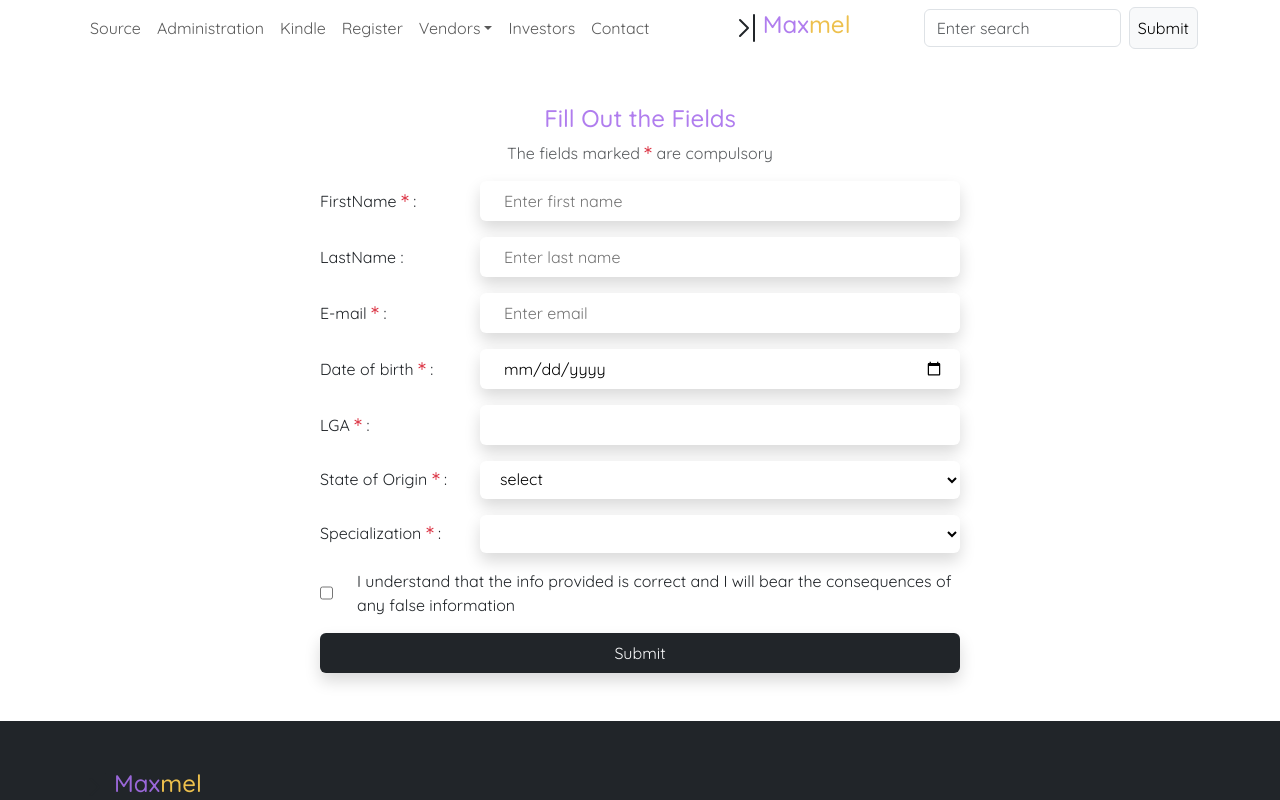
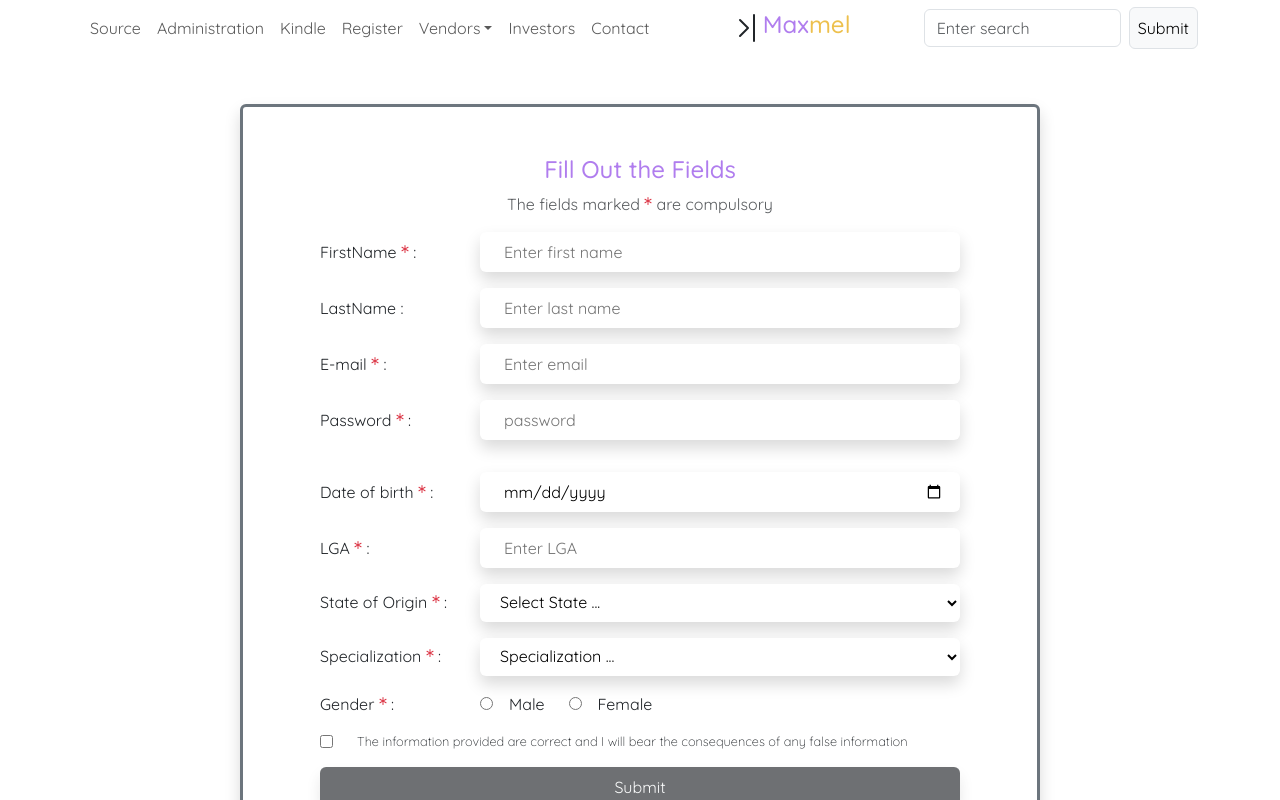
Before and after one commit to Henry-Egboh/maxmel, a React (Create React App) app: page /Components/Register.js in a window 1280 px wide. Shown: the top 800 px of the page. Built offline with nearby package versions, Linux system fonts and the light colour scheme.

Commit message:
Created the form elements as controlled components using react value and onChange props. bootstrap shadow was used to style the form

```diff
--- a/src/Components/Footer.js
+++ b/src/Components/Footer.js
@@ -12,7 +12,7 @@ const Footer = () => {
             {/* company logo with text at footer */}
                 <div className='w-25 pt-5'>
                     <div className='d-flex align-items-center'>
-                        <ChevronBarRight className='fs-2'/>
+                        <ChevronBarRight className='fs-2 text-light'/>
                         <h4 className='color-text'>Max<span className='color-text-sub'>mel</span></h4>
                     </div>
                     <div>
--- a/src/Components/FormComp.js
+++ b/src/Components/FormComp.js
@@ -1,41 +1,147 @@
 import { Container } from "react-bootstrap";
 import { Asterisk } from "react-bootstrap-icons";
+import { useState } from "react";
+import { validateEmail } from "./utils";
+
+
+// print error message
+const PrintErrorMessage = () => {
+        return (
+                <p className="mb-0">Please enter the minimum of 8 characters</p>
+            );
+}
 
 const FormComp = () => {
+    // use state hooks to get data from user and update it
+    const [firstName, setFirstName] = useState("");
+    const [lastName, setLastName] = useState("");
+    const [email, setEmail] = useState("");
+    const [password, setPassword] = useState({
+        value: "",
+        isTouched: false,
+    });
+    const [dateOfBirth, setDateOfBirth] = useState("");
+    const [lga, setLga] = useState("");
+    const [state, setState] = useState("");
+    const [specialization, setSpecialization] = useState("");
+    const [gender, setGender] = useState("");
+    const [check, setCheck] = useState("");
+
+    // form validation
+    const getIsFormValid = () => {
+        return (
+          firstName && validateEmail(email) && lga && state &&
+          specialization && password.value.length >= 8
+        );
+      };
+
+    const clearForm = () => {
+        setFirstName("");
+        setLastName("");
+        setEmail("");
+        setPassword({
+            value: "",
+            isTouched: false,
+        });
+        setDateOfBirth("");
+        setLga("");
+        setState("");
+        setSpecialization("");
+        setGender("");
+        setCheck("");
+    }
+
+    // handle form when submitted
+    const handleSubmit = (e) => {
+        e.preventDefault();
+        alert("Form Submiited");
+        console.log("Submitted successfully");
+        clearForm();
+    }
     return (
-        <main>
+        <div>
             <div className="wrapper my-5">
                 <Container className="d-flex justify-content-center">
-                    <div className="wrapper-div d-flex flex-column align-items-center">
+                    <div className="wrapper-div d-flex flex-column align-items-center border border-3 border-secondary p-5 shadow bg-body rounded">
                         <h4 className="color-text">Fill Out the Fields</h4>
                         <p className="text-muted">The fields marked <sup><Asterisk className="text-danger asterisk-size" /></sup> are compulsory</p>
                         {/* forms */}
-                        <fieldset>
-                            <form action="" className="d-flex flex-column gap-3">
+                        <form action="" className="d-flex flex-column gap-3" onSubmit={handleSubmit}>
                                 {/* first name */}
                                 <div>
-                                    <label for="firstName" className="label-width">FirstName <sup><Asterisk className="text-danger asterisk-size" /></sup> :</label>
-                                    <input className="border border-0 shadow bg-body p-3 rounded input-width py-2 ps-4" id="firstName" type='text' placeholder="Enter first name"  />
+                                    <label htmlFor="firstName" className="label-width">FirstName <sup><Asterisk className="text-danger asterisk-size" /></sup> :</label>
+                                    <input
+                                    className="border border-0 shadow bg-body p-3 rounded input-width py-2 ps-4"
+                                    id="firstName"
+                                    type="text"
+                                    placeholder="Enter first name"
+                                    name="firstName"
+                                    value={firstName}
+                                    onChange={(e) => setFirstName(e.target.value)} />
                                 </div>
                                 {/* last name */}
                                 <div>
-                                    <label for="lastName" className="label-width">LastName :</label>
-                                    <input className="border border-0 shadow bg-body p-3 rounded input-width py-2 ps-4" id='lastName' type='text' placeholder="Enter last name"  />
+                                    <label htmlFor="lastName" className="label-width">LastName :</label>
+                                    <input
+                                    className="border border-0 shadow bg-body p-3 rounded input-width py-2 ps-4"
+                                    id='lastName'
+                                    type='text'
+                                    placeholder="Enter last name"
+                                    name="lastName"
+                                    value={lastName} onChange={(e) => setLastName(e.target.value)} />
                                 </div>
                                 {/* email */}
                                 <div>
-                                    <label for="email" className="label-width">E-mail <sup><Asterisk className="text-danger asterisk-size" /></sup> :</label>
-                                    <input className="border border-0 shadow bg-body p-3 rounded input-width py-2 ps-4" id="email" type='email' placeholder="Enter email"  />
+                                    <label htmlFor="email" className="label-width">E-mail <sup><Asterisk className="text-danger asterisk-size" /></sup> :</label>
+                                    <input
+                                    className="border border-0 shadow bg-body p-3 rounded input-width py-2 ps-4"
+                                    id="email"
+                                    type='email'
+                                    placeholder="Enter email"
+                                    name="email"
+                                    value={email}
+                                    onChange={(e) => setEmail(e.target.value)} />
+                                </div>
+                                {/* password */}
+                                <div>
+                                    <label htmlFor="password" className="label-width">Password <sup><Asterisk className="text-danger asterisk-size" /></sup> :</label>
+                                    <input
+                                    className="border border-0 shadow bg-body p-3 rounded input-width py-2 ps-4"
+                                    name="password"
+                                    placeholder="password"
+                                    value={password.value}
+                                    type="password"
+                                    onChange={e =>{setPassword({...password, value: e.target.value});
+                                    }}
+                                    onBlur={() => {setPassword({...password, isTouched: true});
+                                    }} />
+                                </div>
+                                <div className="text-danger d-flex">
+                                    <div className="label-width"></div>
+                                    <div className="input-width">{password.isTouched && password.value.length < 8 ? (<PrintErrorMessage />) : null}</div>
                                 </div>
                                 {/* date of birth */}
                                 <div>
-                                    <label className="label-width" for='dateOfBirth'>Date of birth <sup><Asterisk className="text-danger asterisk-size" /></sup> :</label>
-                                    <input className="border border-0 shadow bg-body p-3 rounded input-width py-2 ps-4" type="date" id="dateOfBirth" />
+                                    <label className="label-width" htmlFor='dateOfBirth'>Date of birth <sup><Asterisk className="text-danger asterisk-size" /></sup> :</label>
+                                    <input
+                                    className="border border-0 shadow bg-body p-3 rounded input-width py-2 ps-4"
+                                    type="date"
+                                    name="dateOfBirth"
+                                    id="dateOfBirth"
+                                    value={dateOfBirth}
+                                    onChange={e => setDateOfBirth(e.target.value)} />
                                 </div>
                                 {/* LGA */}
                                 <div>
-                                    <label className="label-width" for="lga">LGA <sup><Asterisk className="text-danger asterisk-size" /></sup> :</label>
-                                    <input className="border border-0 shadow bg-body p-3 rounded input-width py-2 ps-4" list="listLGA" id="lga" name="lga" />
+                                    <label className="label-width" htmlFor="lga">LGA <sup><Asterisk className="text-danger asterisk-size" /></sup> :</label>
+                                    <input
+                                    className="border border-0 shadow bg-body p-3 rounded input-width py-2 ps-4"
+                                    list="listLGA"
+                                    id="lga"
+                                    name="lga"
+                                    placeholder="Enter LGA"
+                                    value={lga}
+                                    onChange={e => setLga(e.target.value)} />
                                     <datalist id="listLGA">
                                         <option value='Ikwere'></option>
                                         <option value='Obio-Akor'></option>
@@ -49,44 +155,87 @@ const FormComp = () => {
                                 </div>
                                 {/* state */}
                                 <div>
-                                    <label className="label-width" for="state">State of Origin <sup><Asterisk className="text-danger asterisk-size" /></sup> :</label>
-                                    <select className=" border border-0 shadow bg-body p-3 rounded input-width py-2" id="state" name="state">
-                                        <option value="Rivers">select</option>
-                                        <option value="Rivers">Ogun</option>
-                                        <option value="Rivers">Ekiti</option>
-                                        <option value="Rivers">Lagos</option>
-                                        <option value="Rivers">Abuja</option>
-                                        <option value="Rivers">Rivers</option>
+                                    <label className="label-width" htmlFor="state">State of Origin <sup><Asterisk className="text-danger asterisk-size" /></sup> :</label>
+                                    <select
+                                    className=" border border-0 shadow bg-body p-3 rounded input-width py-2"
+                                    id="state"
+                                    name="state"
+                                    value={state}
+                                    onChange={e => setState(e.target.value)}>
+                                        <option value="select state">Select State ...</option>
+                                        <option value="ogun">Ogun</option>
+                                        <option value="ekiti">Ekiti</option>
+                                        <option value="lagos">Lagos</option>
+                                        <option value="abuja">Abuja</option>
+                                        <option value="rivers">Rivers</option>
                                     </select>
                                 </div>
-                                {/* country */}
+                                {/* specialization */}
                                 <div>
-                                <label className="label-width" for="specialization">Specialization <sup><Asterisk className="text-danger asterisk-size" /></sup> :</label>
-                                    <select className=" border border-0 shadow bg-body p-3 rounded input-width py-2" id="specialization" name="specialization">
-                                        <option value="Rivers"></option>
-                                        <option value="Rivers">AI Mining</option>
-                                        <option value="Rivers">Web Developer</option>
-                                        <option value="Rivers">Software Engineer</option>
-                                        <option value="Rivers">ChatGPT</option>
-                                        <option value="Rivers">Java Programmer</option>
+                                <label className="label-width" htmlFor="specialization">Specialization <sup><Asterisk className="text-danger asterisk-size" /></sup> :</label>
+                                    <select
+                                    className=" border border-0 shadow bg-body p-3 rounded input-width py-2"
+                                    id="specialization"
+                                    name="specialization"
+                                    value={specialization}
+                                    onChange={e => setSpecialization(e.target.value)}>
+                                        <option value="Specialization">Specialization ...</option>
+                                        <option value="AI Mining">AI Mining</option>
+                                        <option value="Web Developer">Web Developer</option>
+                                        <option value="Software Engineer">Software Engineer</option>
+                                        <option value="ChatGPT">ChatGPT</option>
+                                        <option value="Java Programmer">Java Programmer</option>
                                     </select>
+                                </div>
+                                {/* gender */}
+                                <div className="d-flex">
+                                    <label className="label-width">Gender <sup><Asterisk className="text-danger asterisk-size" /></sup> :</label>
+                                    <fieldset className="input-width">
+                                        <span className="me-4">
+                                            <input
+                                            className="me-3"
+                                            id="male"
+                                            type="radio"
+                                            name="gender"
+                                            value={gender}
+                                            onChange={e => setGender(e.target.value)}></input>
+                                            <label htmlFor="male"> Male</label>
+                                        </span>
+                                        <span>
+                                            <input
+                                            className="me-3"
+                                            id="female"
+                                            type="radio"
+                                            name="gender"
+                                            value={gender}
+                                            onChange={e => setGender(e.target.value)}></input>
+                                            <label htmlFor="female"> Female</label>
+                                        </span>
+                                    </fieldset>
                                 </div>
                                 {/* policy */}
                                 <div className="d-flex gap-4">
-                                    <input id="check" type='checkbox' className="p-5"></input>
-                                    <label for="check" className="">
-                                        I understand that the info provided is correct and I will bear the consequences of any false
+                                    <input
+                                    id="check"
+                                    type='checkbox'
+                                    name="check"
+                                    value={check}
+                                    onChange={e => setCheck(e.target.value)}></input>
+                                    <label htmlFor="check" className="footer-text text-dark">
+                                        The information provided are correct and I will bear the consequences of any false
                                         information
                                     </label>
                                 </div>
                                 {/* submit button */}
-                                <button type="submit" className=" border border-0 shadow p-2 rounded btn btn-dark btn-outline-white text-light">Submit</button>
-                            </form>
-                        </fieldset>
+                                <button
+                                type="submit"
+                                className=" border border-0 shadow p-2 rounded btn btn-dark btn-outline-white text-light"
+                                disabled={!getIsFormValid()}>Submit</button>
+                        </form>
                     </div>
                 </Container>
             </div>
-        </main>
+        </div>
     )
 }
 
--- a/src/Components/NavbarComp.js
+++ b/src/Components/NavbarComp.js
@@ -1,6 +1,7 @@
 import Container from 'react-bootstrap/Container';
 import {Nav, Navbar, NavDropdown, Button, Form } from 'react-bootstrap';
 import {ChevronBarRight} from 'react-bootstrap-icons';
+import { Link } from 'react-router-dom';
 
 const NavbarComp = () => {
     return (
@@ -30,10 +31,12 @@ const NavbarComp = () => {
             </Navbar>
 
               {/* logo */}
+            <Link to="/" className='text-decoration-none'>
             <div className='d-flex align-items-center'>
-                <ChevronBarRight className='fs-2'/>
+                <ChevronBarRight className='fs-2 text-dark'/>
                 <h4 className='color-text'>Max<span className='color-text-sub'>mel</span></h4>
             </div>
+            </Link>
               {/* search box */}
             <div>
             <Form className='d-flex align-items-center gap-2'>
--- /dev/null
+++ b/src/Components/utils.js
@@ -0,0 +1,7 @@
+export const validateEmail = (email) => {
+    return String(email)
+      .toLowerCase()
+      .match(
+        /^(([^<>()[\]\\.,;:\s@"]+(\.[^<>()[\]\\.,;:\s@"]+)*)|(".+"))@((\[[0-9]{1,3}\.[0-9]{1,3}\.[0-9]{1,3}\.[0-9]{1,3}\])|(([a-zA-Z\-0-9]+\.)+[a-zA-Z]{2,}))$/
+      );
+  };
--- a/src/index.css
+++ b/src/index.css
@@ -67,7 +67,7 @@
   /* width: 0.5rem; */
   font-size: 0.5rem;
 }
-
+/* wrapping div for registration forms */
 .wrapper-div {
-  width: 40rem;
+  width: 50rem;
 }
```
Also changed, not shown: src/Components/Header.js (+9 -1 lines).
